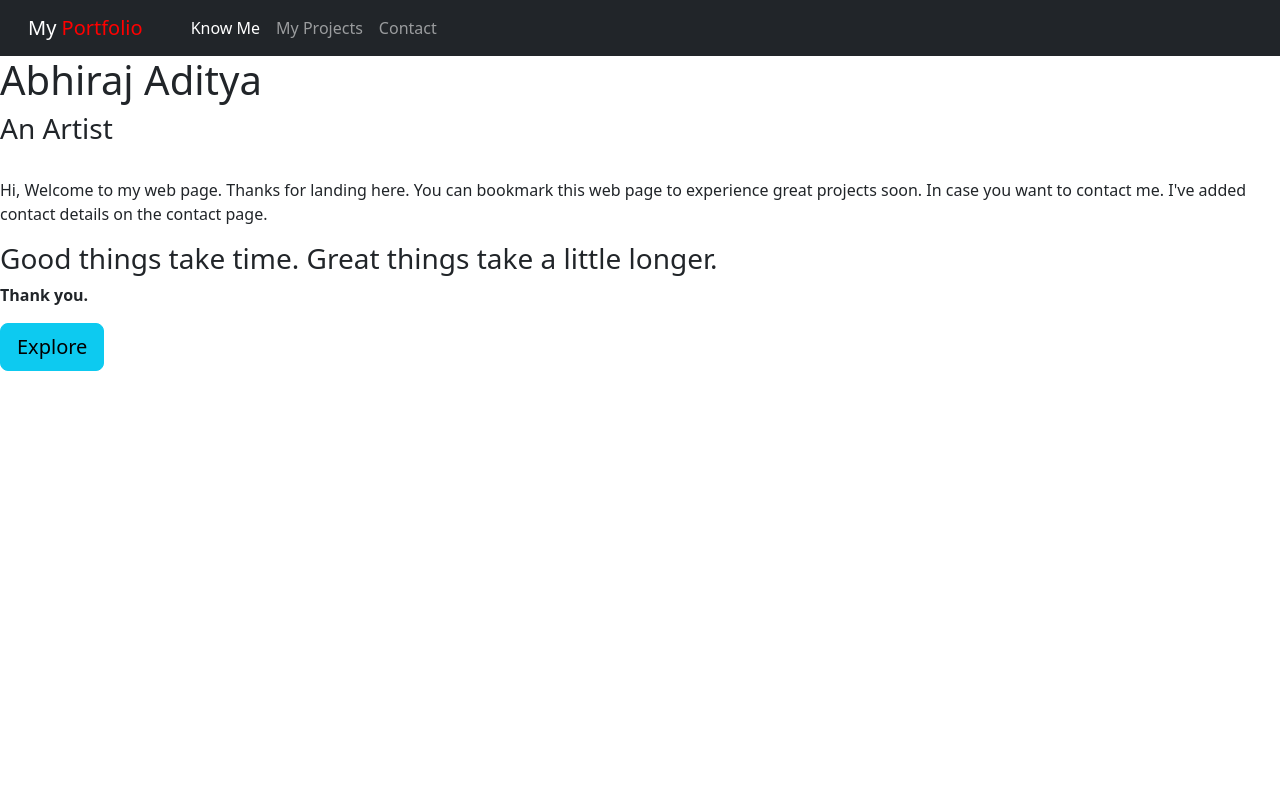
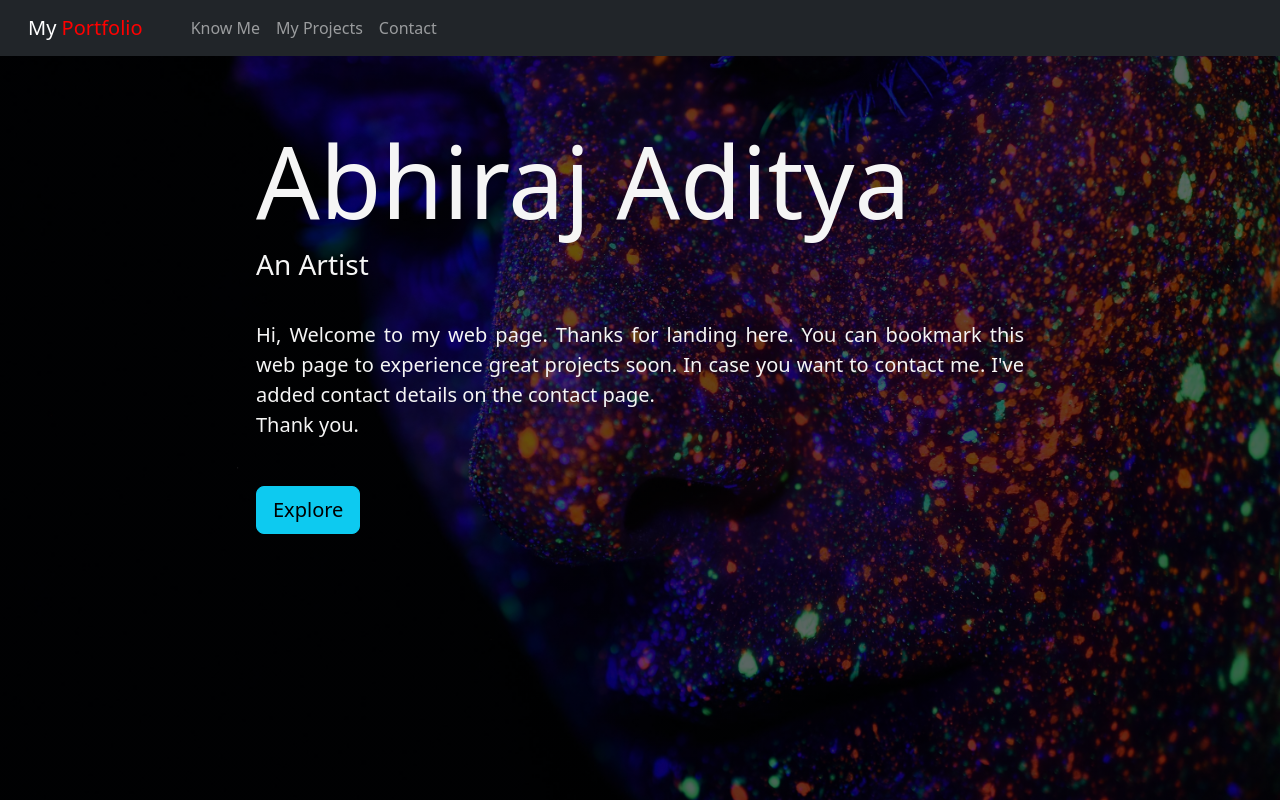
Before and after one commit to abhiraj860/my-website, a plain HTML site: page index.html in a window 1280 px wide. Drawn offline with nearby package versions, Linux system fonts and the light colour scheme.

Commit message:
Add Landing Page

```diff
--- a/index.html
+++ b/index.html
@@ -7,6 +7,8 @@
 
     <!-- Bootstrap CSS -->
     <link rel="stylesheet" href="https://cdn.jsdelivr.net/npm/bootstrap@5.3.0-alpha3/dist/css/bootstrap.rtl.min.css" integrity="sha384-T5m5WERuXcjgzF8DAb7tRkByEZQGcpraRTinjpywg37AO96WoYN9+hrhDVoM6CaT" crossorigin="anonymous">
+
+    <link href="./styles/style.css" rel="stylesheet">
 
     <title>Abhiraj Aditya</title>
   </head>
@@ -21,7 +23,7 @@
               <div class="collapse navbar-collapse" id="navbarSupportedContent">
                 <ul class="navbar-nav mr-auto mb-2 mb-lg-0">
                   <li class="nav-item">
-                    <a class="nav-link active" aria-current="page" href="about.html">Know Me</a>
+                    <a class="nav-link" aria-current="page" href="about.html">Know Me</a>
                   </li>
                   <li class="nav-item">
                     <a class="nav-link" href="projects.html">My Projects</a>
@@ -34,15 +36,17 @@
             </div>
           </nav>
           <div class = "intro">
-            <h1>Abhiraj Aditya</h1>
-            <h3>An Artist</h3>
+            <h1 class = "name">Abhiraj Aditya</h1>
+            <h3 style="font-weight: 300">An Artist</h3>
             <br>
             <p>
               Hi, Welcome to my web page. Thanks for landing here. You can bookmark this web page to experience great projects soon.
               In case you want to contact me. I've added contact details on the contact page.
-              <h3> Good things take time. Great things take a little longer.</h3>
-              <b> Thank you.</b>
+              <!-- <h3> Good things take time. Great things take a little longer.</h3> -->
+              <br>
+              <b style="font-weight: 400"> Thank you.</b>
             </p>
+            <br>
             <button type="button" class="btn btn-info btn-lg">Explore</button>
           </div>
 
```
Also changed, not shown: images/background.jpg (added).
